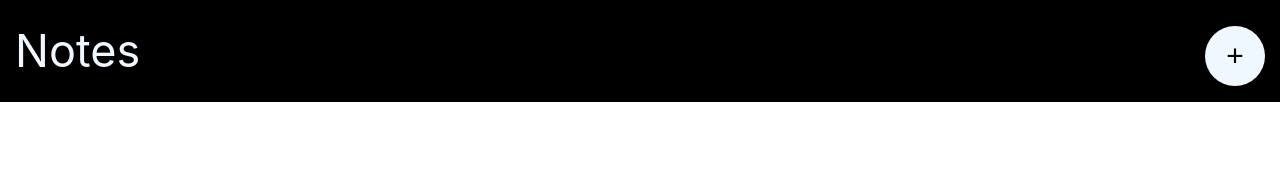
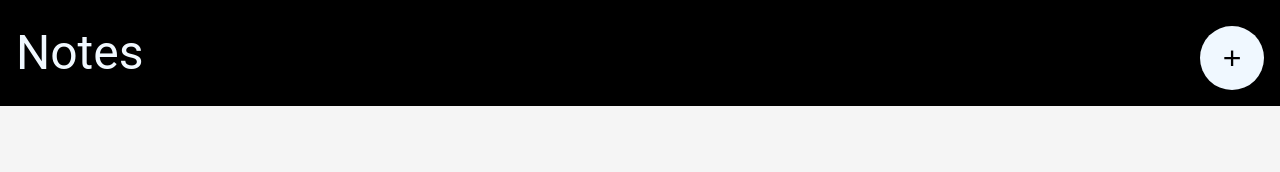
Before and after one commit to kevinslashgun/Vue-note-app, a Vue app: page / in a window 1280 px wide. Shown: the top 172 px of the page. Built offline with nearby package versions, Linux system fonts and the light colour scheme; the HTML template or start-up script is replaced by a standard one.

Commit message:
Update CSS styles in base.css and main.css

```diff
--- a/src/assets/base.css
+++ /dev/null
@@ -1,86 +0,0 @@
-/* color palette from <https://github.com/vuejs/theme> */
-:root {
-  --vt-c-white: #ffffff;
-  --vt-c-white-soft: #f8f8f8;
-  --vt-c-white-mute: #f2f2f2;
-
-  --vt-c-black: #181818;
-  --vt-c-black-soft: #222222;
-  --vt-c-black-mute: #282828;
-
-  --vt-c-indigo: #2c3e50;
-
-  --vt-c-divider-light-1: rgba(60, 60, 60, 0.29);
-  --vt-c-divider-light-2: rgba(60, 60, 60, 0.12);
-  --vt-c-divider-dark-1: rgba(84, 84, 84, 0.65);
-  --vt-c-divider-dark-2: rgba(84, 84, 84, 0.48);
-
-  --vt-c-text-light-1: var(--vt-c-indigo);
-  --vt-c-text-light-2: rgba(60, 60, 60, 0.66);
-  --vt-c-text-dark-1: var(--vt-c-white);
-  --vt-c-text-dark-2: rgba(235, 235, 235, 0.64);
-}
-
-/* semantic color variables for this project */
-:root {
-  --color-background: var(--vt-c-white);
-  --color-background-soft: var(--vt-c-white-soft);
-  --color-background-mute: var(--vt-c-white-mute);
-
-  --color-border: var(--vt-c-divider-light-2);
-  --color-border-hover: var(--vt-c-divider-light-1);
-
-  --color-heading: var(--vt-c-text-light-1);
-  --color-text: var(--vt-c-text-light-1);
-
-  --section-gap: 160px;
-}
-
-@media (prefers-color-scheme: dark) {
-  :root {
-    --color-background: var(--vt-c-black);
-    --color-background-soft: var(--vt-c-black-soft);
-    --color-background-mute: var(--vt-c-black-mute);
-
-    --color-border: var(--vt-c-divider-dark-2);
-    --color-border-hover: var(--vt-c-divider-dark-1);
-
-    --color-heading: var(--vt-c-text-dark-1);
-    --color-text: var(--vt-c-text-dark-2);
-  }
-}
-
-*,
-*::before,
-*::after {
-  box-sizing: border-box;
-  margin: 0;
-  font-weight: normal;
-}
-
-body {
-  min-height: 100vh;
-  color: var(--color-text);
-  background: var(--color-background);
-  transition:
-    color 0.5s,
-    background-color 0.5s;
-  line-height: 1.6;
-  font-family:
-    Inter,
-    -apple-system,
-    BlinkMacSystemFont,
-    'Segoe UI',
-    Roboto,
-    Oxygen,
-    Ubuntu,
-    Cantarell,
-    'Fira Sans',
-    'Droid Sans',
-    'Helvetica Neue',
-    sans-serif;
-  font-size: 15px;
-  text-rendering: optimizeLegibility;
-  -webkit-font-smoothing: antialiased;
-  -moz-osx-font-smoothing: grayscale;
-}
--- a/src/assets/main.css
+++ b/src/assets/main.css
@@ -1 +1,54 @@
-@import './base.css';
+/* CSS Reset */
+html, body, div, span, applet, object, iframe,
+h1, h2, h3, h4, h5, h6, p, blockquote, pre,
+a, abbr, acronym, address, big, cite, code,
+del, dfn, em, img, ins, kbd, q, s, samp,
+small, strike, strong, sub, sup, tt, var,
+b, u, i, center,
+dl, dt, dd, ol, ul, li,
+fieldset, form, label, legend,
+table, caption, tbody, tfoot, thead, tr, th, td,
+article, aside, canvas, details, embed,
+figure, figcaption, footer, header, hgroup,
+menu, nav, output, ruby, section, summary,
+time, mark, audio, video {
+    margin: 0;
+    padding: 0;
+    border: 0;
+    font-size: 100%;
+    font: inherit;
+    vertical-align: baseline;
+}
+article, aside, details, figcaption, figure,
+footer, header, hgroup, menu, nav, section {
+    display: block;
+}
+body {
+    line-height: 1;
+}
+ol, ul {
+    list-style: none;
+}
+blockquote, q {
+    quotes: none;
+}
+blockquote:before, blockquote:after,
+q:before, q:after {
+    content: '';
+    content: none;
+}
+table {
+    border-collapse: collapse;
+    border-spacing: 0;
+}
+
+/* Custom CSS */
+body {
+    font-family: 'Roboto', sans-serif;
+    background-color: #f5f5f5;
+    color: black;
+    font-size: 16px;
+    line-height: 1.5;
+    margin: 0;
+    padding: 0;
+}
--- a/src/components/AddNotes.vue
+++ b/src/components/AddNotes.vue
@@ -14,17 +14,7 @@
     emit('closeModal')
 }
 const submit = () => {
-    const currentDate = new Date();
-
-    const day = currentDate.getDate().toString().padStart(2, '0');
-    const month = (currentDate.getMonth() + 1).toString().padStart(2, '0'); // Aggiungi 1 perché i mesi sono zero-based
-    const year = currentDate.getFullYear();
-
-    const dateString = `${day}/${month}/${year}`;
-
-    console.log(dateString);
-
-    emit('addNote', note.value, dateString)
+    emit('addNote', note.value, new Date().toLocaleString("it-IT"))
     note.value = ''
 }
 </script>
--- a/src/components/NotesList.vue
+++ b/src/components/NotesList.vue
@@ -1,6 +1,6 @@
 <template>
     <article>
-        <section v-for="note in notes" :key="note.id">
+        <section v-for="note in notes" :key="note.id" :style="{backgroundColor: note.backgroundColor}">
             <p>{{ note.text }}</p>
             <p class="date">{{ note.date }}</p>
         </section>
@@ -23,6 +23,10 @@
     border-radius: 5px;
     padding: 1em;
     margin: 1em;
+    height: 200px;
+    display: flex;
+    flex-direction: column;
+    justify-content: space-between;
 }
 
 p {
```
